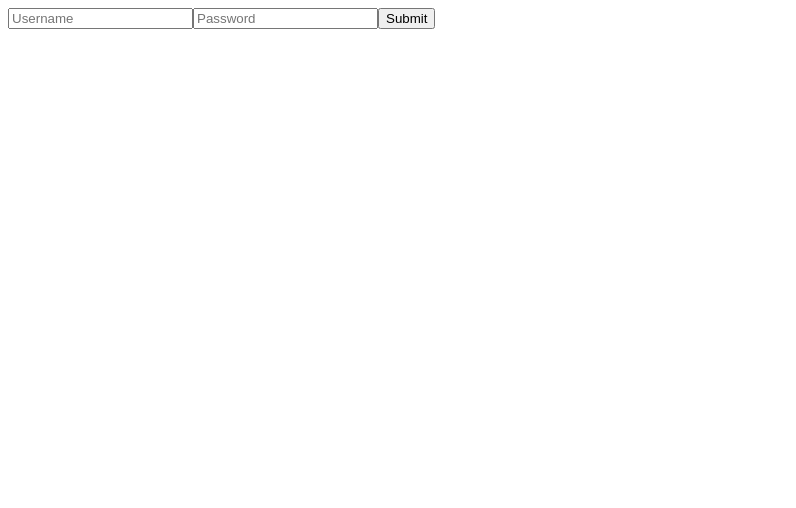
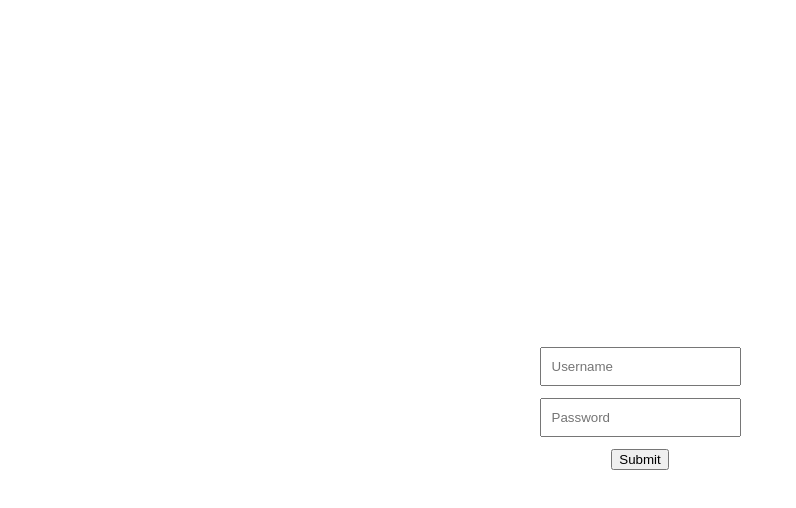
Before and after one commit to amit08255/javascript-tdd, a Next.js app: page / in a window 1280 px wide. Shown: the top 508 px of the page, without its empty margins (0-796 px from the left). Built offline with nearby package versions, Linux system fonts and the light colour scheme.

Commit message:
Added login functional component.

```diff
--- /dev/null
+++ b/components/login/index.jsx
@@ -0,0 +1,44 @@
+import React from 'react';
+import PropTypes from 'prop-types';
+import LoginWrapper from './index.style';
+
+const Login = ({
+    username, password, onUsernameChange, onPasswordChange, onSubmit,
+}) => (
+    <LoginWrapper>
+        <input
+            placeholder="Username"
+            value={username}
+            onChange={(e) => onUsernameChange(e)}
+        />
+
+        <input
+            placeholder="Password"
+            type="password"
+            value={password}
+            onChange={(e) => onPasswordChange(e)}
+        />
+
+        <button
+            onClick={onSubmit}
+            type="button"
+        >
+            Submit
+        </button>
+    </LoginWrapper>
+);
+
+Login.propTypes = {
+    username: PropTypes.string,
+    password: PropTypes.string,
+    onUsernameChange: PropTypes.func.isRequired,
+    onPasswordChange: PropTypes.func.isRequired,
+    onSubmit: PropTypes.func.isRequired,
+};
+
+Login.defaultProps = {
+    username: '',
+    password: '',
+};
+
+export default Login;
--- /dev/null
+++ b/components/login/index.style.jsx
@@ -0,0 +1,24 @@
+import styled from 'styled-components';
+
+const LoginWrapper = styled.div`
+    display: flex;
+    flex-direction: column;
+    justify-content: center;
+    align-items: center;
+    text-align: center;
+    min-height: 100vh;
+
+    input{
+        padding: 10px;
+    }
+
+    input + input{
+        margin-top: 12px;
+    }
+
+    button{
+        margin-top: 12px;
+    }
+`;
+
+export default LoginWrapper;
--- a/pages/index.jsx
+++ b/pages/index.jsx
@@ -4,6 +4,7 @@ import { createStoreon } from 'storeon';
 import { storeonLogger } from 'storeon/devtools';
 import { useStoreon, StoreContext } from 'storeon/react';
 import { getApiUserKey } from 'services/api';
+import Login from 'components/login';
 
 const store = createStoreon([homepage]);
 
@@ -15,7 +16,7 @@ const Container = () => {
         'username', 'password', 'get/userkey', storeonLogger(store),
     ]);
 
-    const onButtonClick = () => {
+    const onSubmitClick = () => {
         const data = {
             username: store.get().username,
             password: store.get().password,
@@ -28,25 +29,13 @@ const Container = () => {
 
     return (
         <div>
-            <input
-                placeholder="Username"
-                value={username}
-                onChange={(e) => dispatch('username', e.target.value)}
+            <Login
+                username={username}
+                password={password}
+                onUsernameChange={(e) => dispatch('username', e.target.value)}
+                onPasswordChange={(e) => dispatch('password', e.target.value)}
+                onSubmit={onSubmitClick}
             />
-
-            <input
-                placeholder="Password"
-                type="password"
-                value={password}
-                onChange={(e) => dispatch('password', e.target.value)}
-            />
-
-            <button
-                onClick={onButtonClick}
-                type="button"
-            >
-                Submit
-            </button>
         </div>
     );
 };
```
